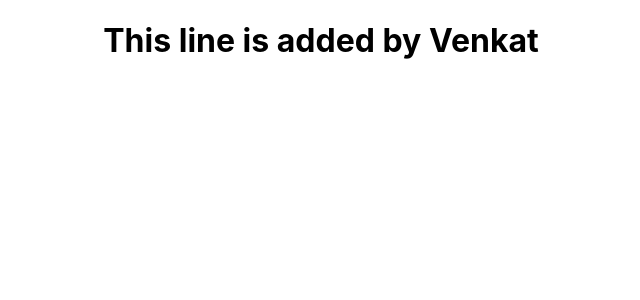
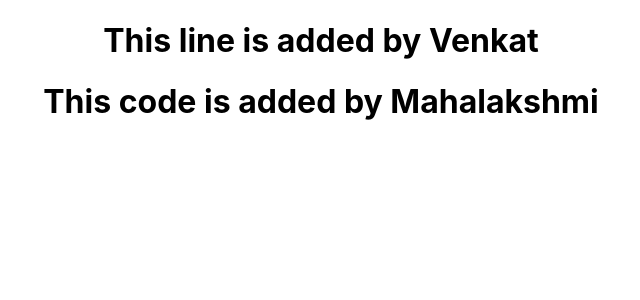
Before and after one commit to brninfotechprojects/rep2506, a React (Create React App) app: page / in a window 1280 px wide. Shown: the top 300 px of the page, without its empty margins (319-959 px from the left). Built offline with nearby package versions, Linux system fonts and the light colour scheme.

Commit message:
added code by mahalakshmi

```diff
--- a/src/App.js
+++ b/src/App.js
@@ -1,10 +1,11 @@
-import logo from './logo.svg';
-import './App.css';
+import logo from "./logo.svg";
+import "./App.css";
 
 function App() {
   return (
     <div className="App">
       <h1>This line is added by Venkat</h1>
+      <h1>This code is added by Mahalakshmi</h1>
     </div>
   );
 }
```
